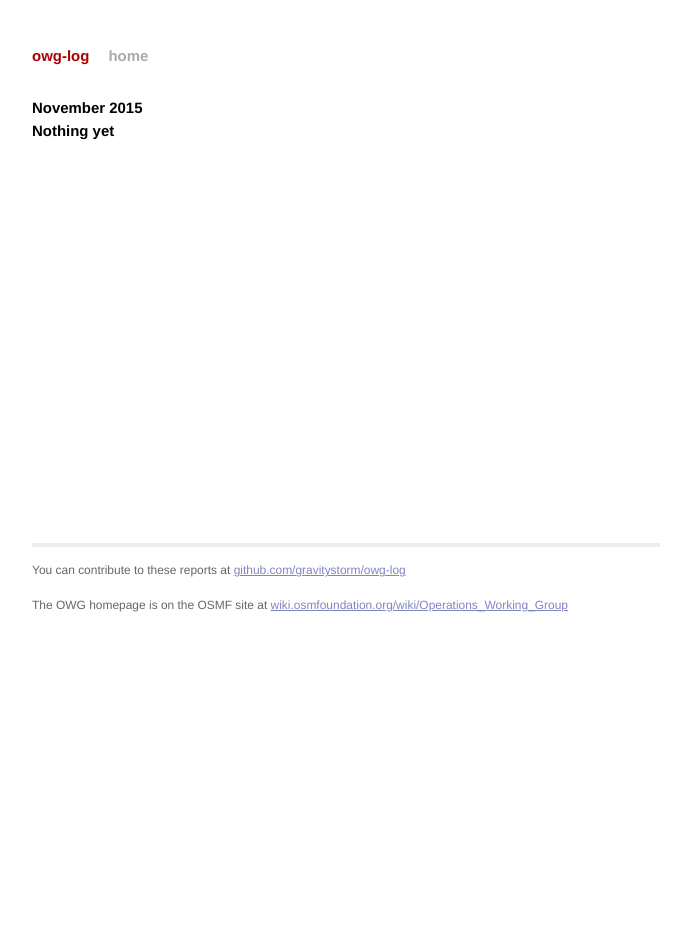
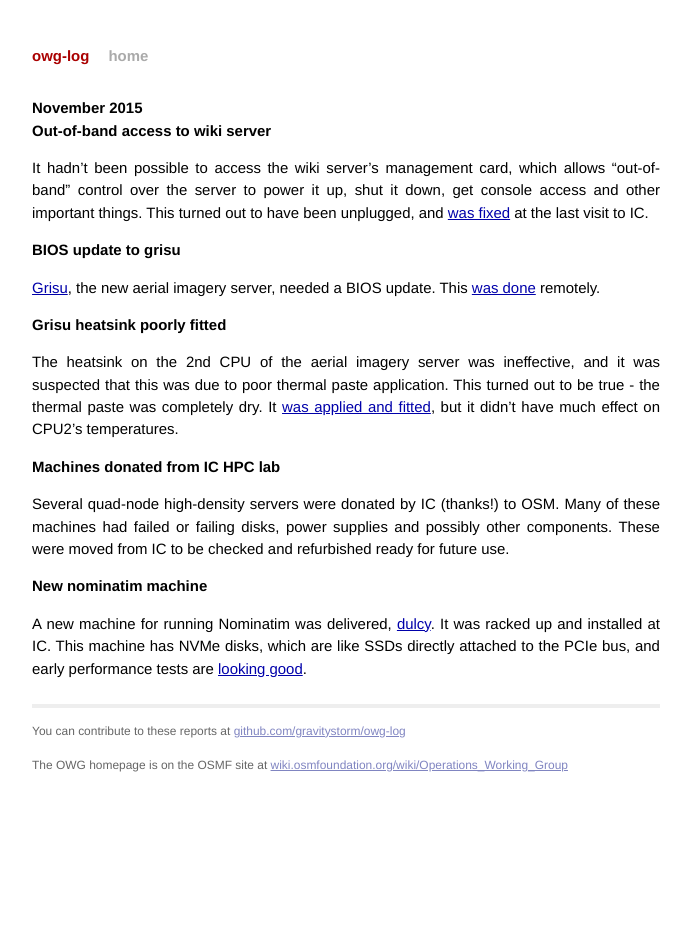
Before and after one commit to openstreetmap/owg-website, a Jekyll site: the page built from _posts/2015-11-01-november.md, in a window 1280 px wide. Shown: the whole page, without its empty margins (294-985 px from the left). Built offline with Jekyll 4.4.1, drawn with Linux system fonts in a browser that asks for light colours; Markdown is read by kramdown in place of the engine named in the settings.

Commit message:
Added some stuff done in Oct/Nov, and something missed from Sep.

```diff
--- a/_posts/2015-11-01-november.md
+++ b/_posts/2015-11-01-november.md
@@ -4,4 +4,22 @@
 date: 2015-11-30 23:59:59
 ---
 
-# Nothing yet
+# Out-of-band access to wiki server
+
+It hadn't been possible to access the wiki server's management card, which allows "out-of-band" control over the server to power it up, shut it down, get console access and other important things. This turned out to have been unplugged, and [was fixed](https://github.com/openstreetmap/operations/issues/16#issuecomment-159631979) at the last visit to IC.
+
+# BIOS update to grisu
+
+[Grisu](http://wiki.openstreetmap.org/wiki/Servers/grisu), the new aerial imagery server, needed a BIOS update. This [was done](https://github.com/openstreetmap/operations/issues/51) remotely.
+
+# Grisu heatsink poorly fitted
+
+The heatsink on the 2nd CPU of the aerial imagery server was ineffective, and it was suspected that this was due to poor thermal paste application. This turned out to be true - the thermal paste was completely dry. It [was applied and fitted](https://github.com/openstreetmap/operations/issues/50), but it didn't have much effect on CPU2's temperatures.
+
+# Machines donated from IC HPC lab
+
+Several quad-node high-density servers were donated by IC (thanks!) to OSM. Many of these machines had failed or failing disks, power supplies and possibly other components. These were moved from IC to be checked and refurbished ready for future use.
+
+# New nominatim machine
+
+A new machine for running Nominatim was delivered, [dulcy](http://wiki.openstreetmap.org/wiki/Servers/dulcy). It was racked up and installed at IC. This machine has NVMe disks, which are like SSDs directly attached to the PCIe bus, and early performance tests are [looking good](http://munin.osm.org/openstreetmap/dulcy.openstreetmap/index.html).
```
Also changed, not shown: _posts/2015-09-01-september.md (+4 -0 lines), _posts/2015-10-01-october.md (+4 -0 lines).
